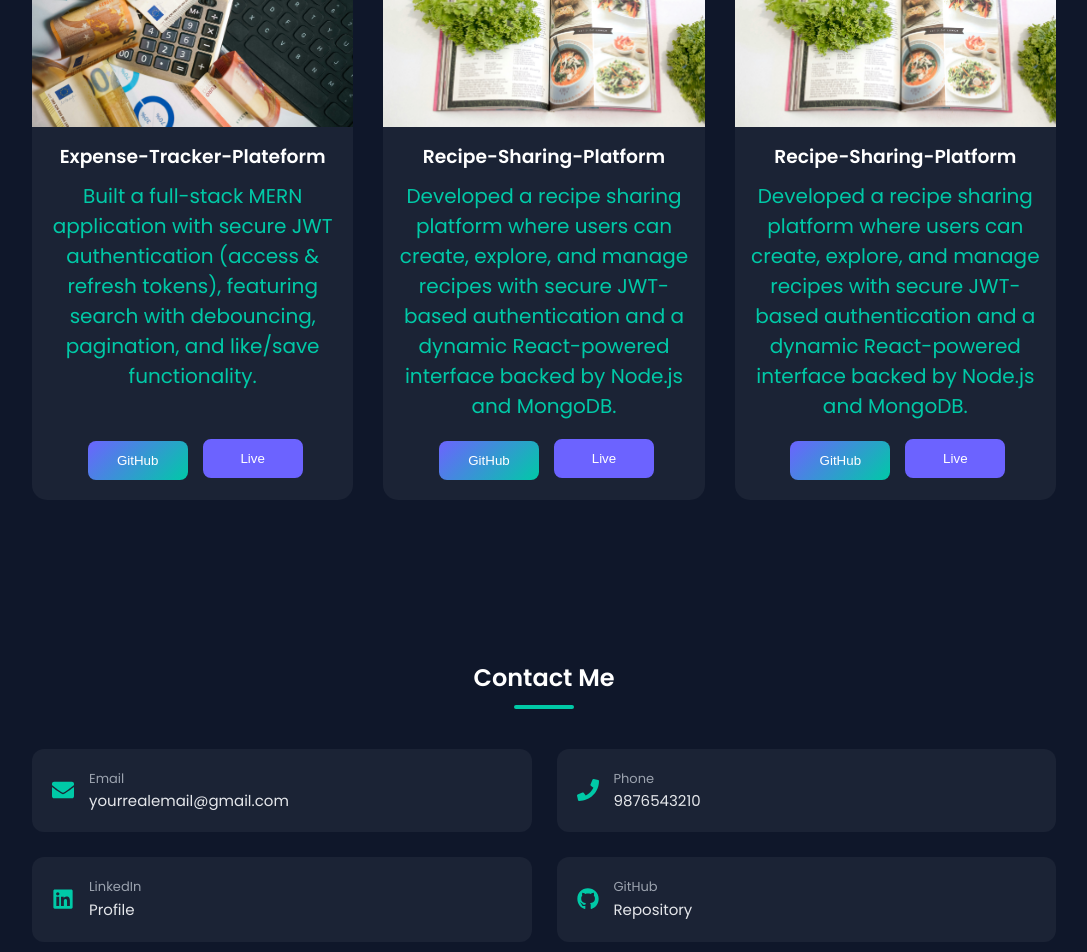
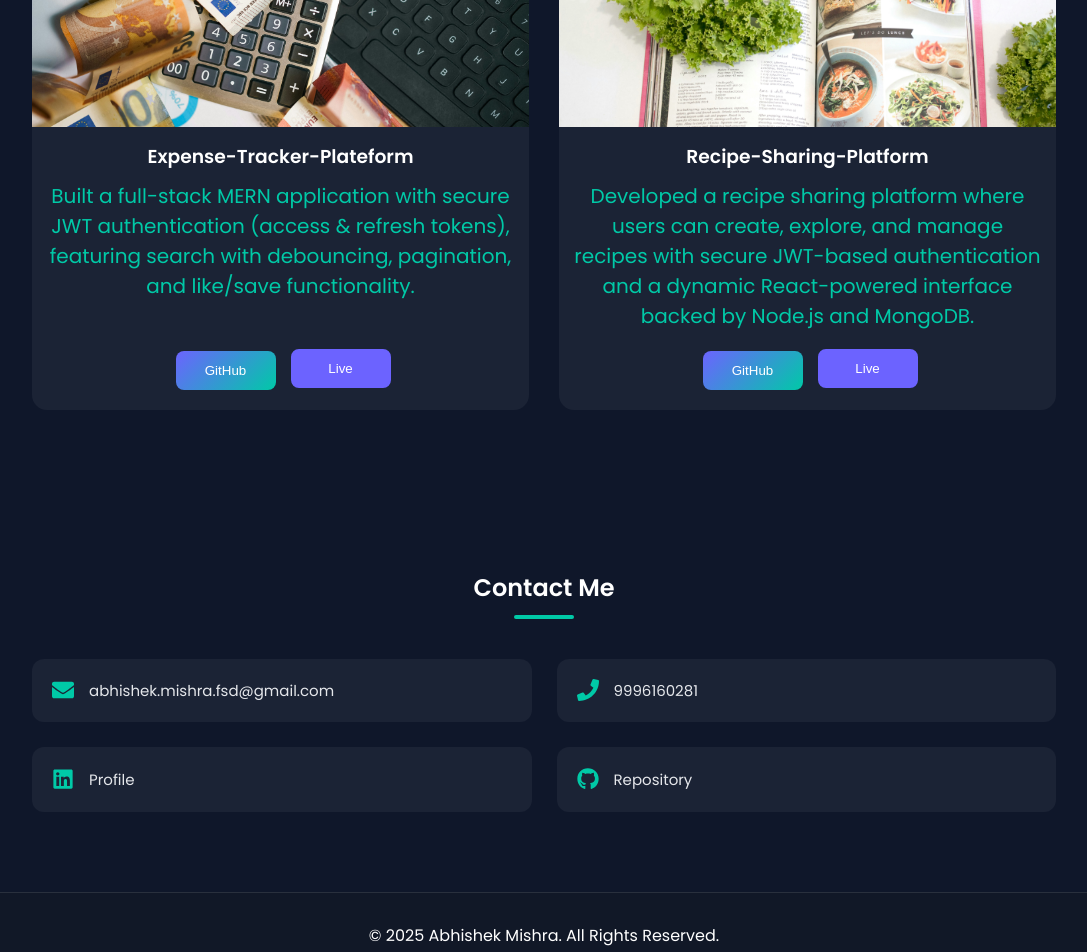
Before and after one commit to abhi13mishra/portfolio, a React (Vite) app: page / in a window 1280 px wide. Shown: the part 1880-2832 px from the top of the page, without its empty margins (96-1183 px from the left). Built offline with nearby package versions, Linux system fonts and the light colour scheme.

Commit message:
portfolio update

```diff
--- a/src/components/Contact.jsx
+++ b/src/components/Contact.jsx
@@ -10,32 +10,41 @@ function Contact() {
         <div className="contact-card">
           <FaEnvelope className="contact-icon" />
           <div>
-            <p className="label">Email</p>
-            <p className="value">yourrealemail@gmail.com</p>
+            <p className="value">abhishek.mishra.fsd@gmail.com</p>
           </div>
         </div>
 
         <div className="contact-card">
           <FaPhone className="contact-icon" />
           <div>
-            <p className="label">Phone</p>
-            <p className="value">9876543210</p>
+            <p className="value">9996160281</p>
           </div>
         </div>
 
         <div className="contact-card">
           <FaLinkedin className="contact-icon" />
           <div>
-            <p className="label">LinkedIn</p>
-            <a href="#" className="value">Profile</a>
+            <a
+              href="https://www.linkedin.com/in/abhishek-mishra-987a00259/"
+              target="_blank"
+              rel="noopener noreferrer"
+              className="value"
+            >
+              Profile
+            </a>
           </div>
         </div>
 
         <div className="contact-card">
           <FaGithub className="contact-icon" />
           <div>
-            <p className="label">GitHub</p>
-            <a href="https://github.com/abhi13mishra" className="value">Repository</a>
+            <a href="https://github.com/abhi13mishra"
+              target="_blank"
+              rel="noopener noreferrer"
+              className="value"
+            >
+              Repository
+            </a>
           </div>
         </div>
 
--- a/src/data/projects.js
+++ b/src/data/projects.js
@@ -3,21 +3,14 @@ export const projects = [
     title: "Expense-Tracker-Plateform",
     desc: "Built a full-stack MERN application with secure JWT authentication (access & refresh tokens), featuring search with debouncing, pagination, and like/save functionality.",
     image: "/expense.jpg",
-    github: "https://github.com/abhi13mishra/expense-tracker-plateform",
-    live: "https://expense-tracker-platform.netlify.app"
+    github: "https://github.com/abhi13mishra/expense-tracker-plateform.git",
+    live: "https://expense-tracker-palateform.netlify.app/"
   },
   {
     title: "Recipe-Sharing-Platform",
     desc: "Developed a recipe sharing platform where users can create, explore, and manage recipes with secure JWT-based authentication and a dynamic React-powered interface backed by Node.js and MongoDB.",
     image: "/recipe.jpg",
-    github: "https://github.com/abhi13mishra/recipe-sharing-plateform",
-    live: "https://..."
-  },
-  {
-    title: "Recipe-Sharing-Platform",
-    desc: "Developed a recipe sharing platform where users can create, explore, and manage recipes with secure JWT-based authentication and a dynamic React-powered interface backed by Node.js and MongoDB.",
-    image: "/recipe.jpg",
-    github: "https://github.com/abhi13mishra/recipe-sharing-plateform",
-    live: "https://..."
+    github: "https://github.com/abhi13mishra/recipe-palteform-frontend.git",
+    live: "https://recipe-sharing-platforrm.netlify.app/"
   }
 ];
```
